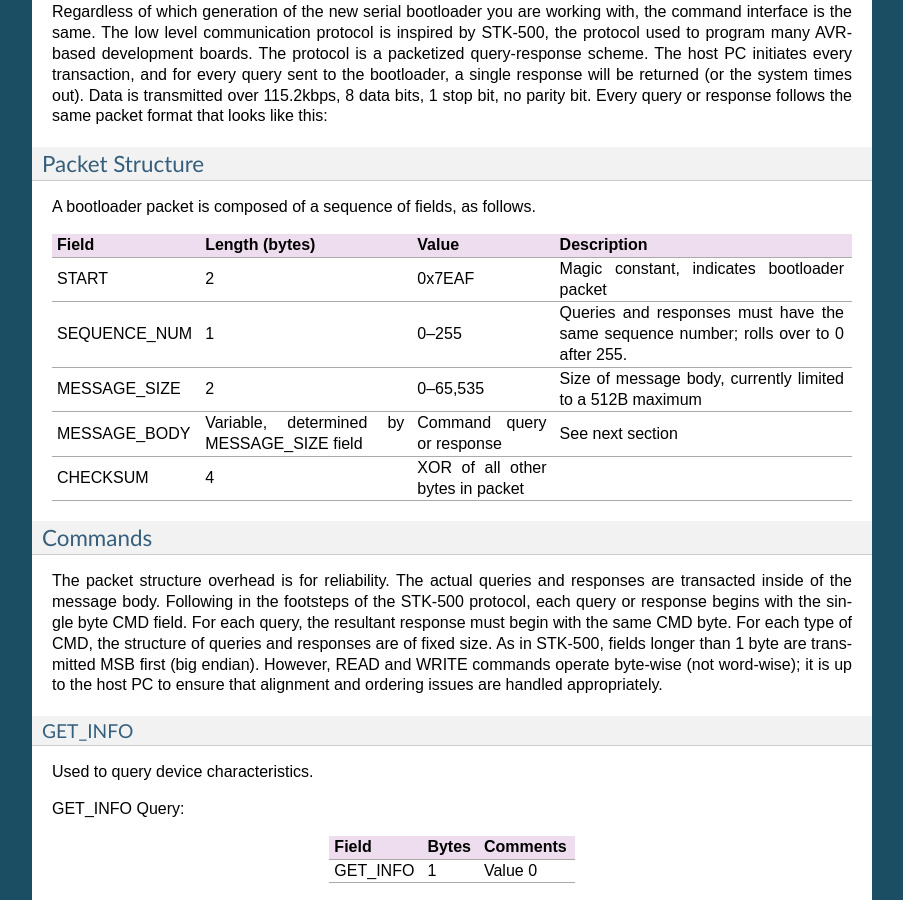
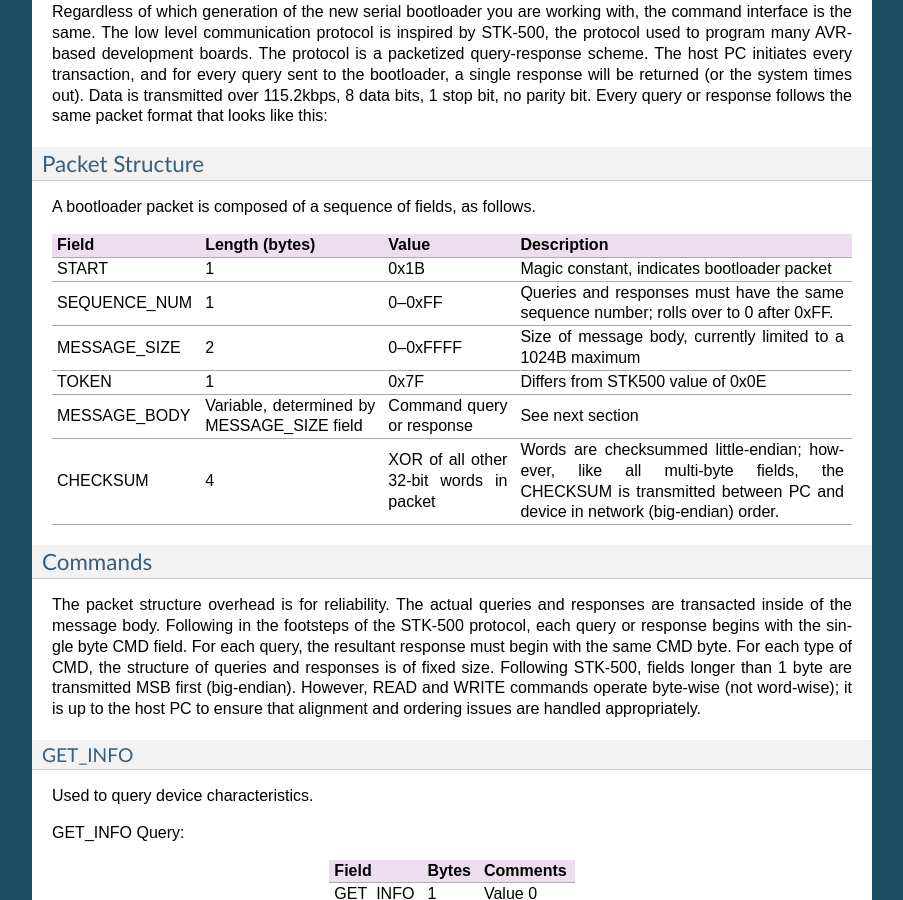
Before and after one commit to leaflabs/leaflabs-docs, a Sphinx documentation site: the page built from source/bootloader.rst, in a window 1280 px wide and 900 px high, scrolled down 2964 px. Shown: the whole window, without its empty margins (198-1101 px from the left). Built offline with Sphinx 7.4.7, drawn with Linux system fonts in a browser that asks for light colours; pages that are not in the unit, such as notebooks, are missing from menus.

Commit message:
bootloader spec tweaks to be closer to stk-500

```diff
--- a/source/bootloader.rst
+++ b/source/bootloader.rst
@@ -218,20 +218,25 @@ A bootloader packet is composed of a sequence of fields, as follows.
      - Description
 
    * - START
-     - 2
-     - 0x7EAF
+     - 1
+     - 0x1B
      - Magic constant, indicates bootloader packet
 
    * - SEQUENCE_NUM
      - 1
-     - 0--255
+     - 0--0xFF
      - Queries and responses must have the same sequence number; rolls
-       over to 0 after 255.
+       over to 0 after 0xFF.
 
    * - MESSAGE_SIZE
      - 2
-     - 0--65,535
-     - Size of message body, currently limited to a 512B maximum
+     - 0--0xFFFF
+     - Size of message body, currently limited to a 1024B maximum
+
+   * - TOKEN
+     - 1
+     - 0x7F
+     - Differs from STK500 value of 0x0E
 
    * - MESSAGE_BODY
      - Variable, determined by MESSAGE_SIZE field
@@ -240,8 +245,10 @@ A bootloader packet is composed of a sequence of fields, as follows.
 
    * - CHECKSUM
      - 4
-     - XOR of all other bytes in packet
-     -
+     - XOR of all other 32-bit words in packet
+     - Words are checksummed little-endian; however, like all
+       multi-byte fields, the CHECKSUM is transmitted between PC and
+       device in network (big-endian) order.
 
 .. _bootloader-commands:
 
@@ -253,8 +260,8 @@ and responses are transacted inside of the message body.  Following in
 the footsteps of the STK-500 protocol, each query or response begins
 with the single byte CMD field. For each query, the resultant response
 must begin with the same CMD byte. For each type of CMD, the structure
-of queries and responses are of fixed size. As in STK-500, fields
-longer than 1 byte are transmitted MSB first (big endian). However,
+of queries and responses is of fixed size.  Following STK-500, fields
+longer than 1 byte are transmitted MSB first (big-endian). However,
 READ and WRITE commands operate byte-wise (not word-wise); it is up to
 the host PC to ensure that alignment and ordering issues are handled
 appropriately.
--- /dev/null
+++ b/source/wirish/serialusb.rst
@@ -0,0 +1,6 @@
+.. _wirish-serialusb:
+
+Serial over USB Communications
+==============================
+
+Stub.
```
Also changed, not shown: source/arduino/doublecast.rst (added, +30 -0 lines).
